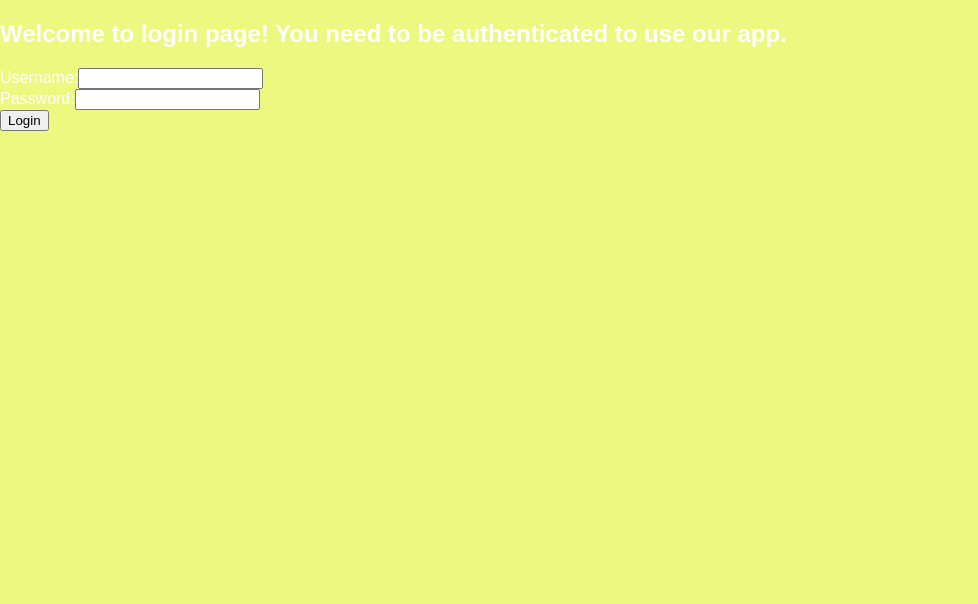
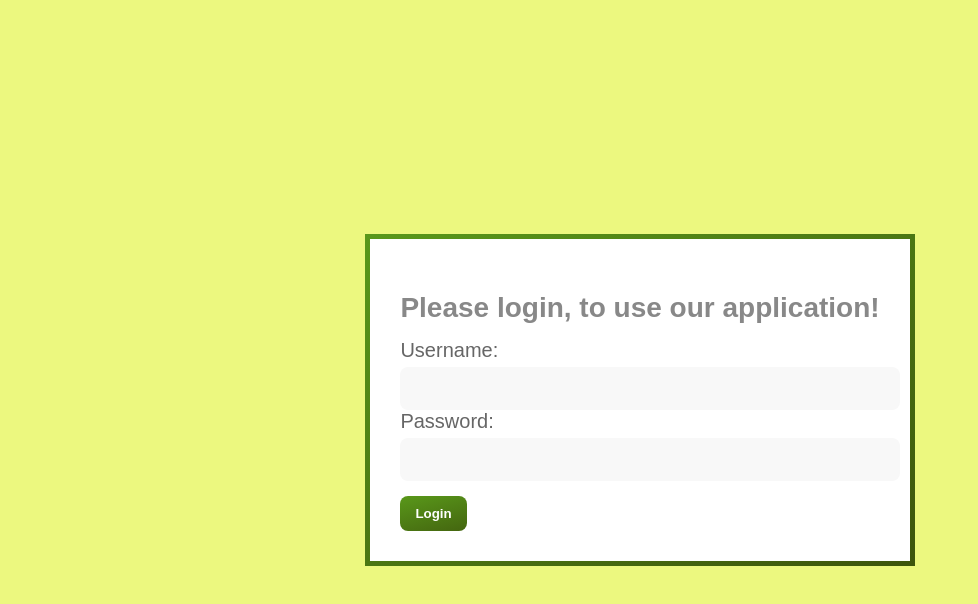
Before and after one commit to korzdan/banking-transactions-service, a React (Create React App) app in the folder src/main/frontend/: page /login in a window 1280 px wide. Shown: the top 604 px of the page, without its empty margins (0-978 px from the left). Built offline with nearby package versions, Linux system fonts and the light colour scheme.

Commit message:
Style Login component and edit starting page

```diff
--- a/src/main/frontend/src/App.js
+++ b/src/main/frontend/src/App.js
@@ -1,8 +1,7 @@
 import React from "react";
-import {BrowserRouter, Route, Switch} from "react-router-dom";
+import {BrowserRouter, Redirect, Route, Switch} from "react-router-dom";
 import Login from "./Components/Login/Login";
 import Success from "./Components/Success/Success";
-import Home from "./Components/Home/Home";
 import ErrorTable from "./Components/ErrorTable/ErrorTable";
 import FileUpload from "./Components/FileUpload/FileUpload";
 
@@ -11,7 +10,9 @@ function App() {
   return (
       <BrowserRouter>
           <Switch>
-              <Route exact path="/" component={Home}/>
+              <Route exact path="/">
+                  <Redirect to="/login"/>
+              </Route>
               <Route path="/login" component={Login}/>
               <Route path="/success" component={Success}/>
               <Route path="/errors" component={ErrorTable}/>
--- /dev/null
+++ b/src/main/frontend/src/Components/Login/Login.css
@@ -0,0 +1,105 @@
+.outer-form {
+    height: 100vh;
+    display: flex;
+    align-items: center;
+    justify-content: center;
+    margin: 0;
+    padding: 0;
+    box-sizing: border-box;
+    color: black;
+}
+
+.login {
+    appearance: none;
+    background: none;
+    border: none;
+    outline: none;
+}
+
+form:after {
+    content: '';
+    display: block;
+    position: absolute;
+    top: -5px;
+    left: -5px;
+    right: -5px;
+    bottom: -5px;
+    z-index: 1;
+    background-image: linear-gradient(to bottom right, #59981A, #3D550C);
+}
+
+form {
+    display: block;
+    position: relative;
+}
+
+form .form-inner {
+    position: relative;
+    display: block;
+    background-color: #FFF;
+    padding: 30px;
+    z-index: 2;
+}
+
+form .form-inner h2 {
+    text-align: center;
+    color: #888;
+    font-size: 28px;
+    font-weight: 600;
+    margin-bottom: 15px;
+}
+
+form .form-inner .form-group {
+    display: inline;
+    width: 300px;
+    margin-bottom: 15px;
+}
+
+.form-inner .form-group label {
+    display: block;
+    color: #666;
+    font-size: 20px;
+    margin-bottom: 5px;
+    transition: 0.4s;
+}
+
+.form-inner .form-group:focus-within label {
+    color: #3D550C;
+}
+
+form .form-inner .form-group input {
+    display: block;
+    width: 100%;
+    padding: 10px;
+    background-color: #F8F8F8;
+    border-radius: 8px;
+    transition: 0.4s;
+    font-size: 20px;
+}
+
+form .form-inner .form-group input:hover {
+    box-shadow: 0 0 2px rgba(0, 0, 0, 0.2);
+}
+
+form .form-inner input[type="button"] {
+    display: inline-block;
+    padding: 10px 15px;
+    margin-top: 15px;
+    border-radius: 8px;
+    background-image: linear-gradient(to bottom right, #59981A, #3D550C);
+    background-size: 200%;
+    background-position: 0;
+    transition: 0.4s;
+    color: #FFF;
+    font-weight: 700;
+    cursor: pointer;
+}
+
+form .form-inner input[type="button"]:hover {
+    background-position: 100% 0;
+}
+
+.login-error {
+    padding-bottom: 5px;
+    color: crimson;
+}
--- a/src/main/frontend/src/Components/Login/Login.js
+++ b/src/main/frontend/src/Components/Login/Login.js
@@ -1,6 +1,7 @@
 import React, {useState} from 'react';
 import axios from "axios";
 import {setToken} from "../../Utils/Common";
+import "../Login/Login.css"
 
 const Login = (props) => {
     const [username, setUsername] = useState('');
@@ -26,23 +27,25 @@ const Login = (props) => {
     }
 
     return (
-        <form>
+        <div className="outer-form">
+        <form className="login-form">
             <div className="form-inner">
-                <h2>Welcome to login page! You need to be authenticated to use our app.</h2>
+                <h2>Please login, to use our application!</h2>
                 {(error !== "") && (<div className="login-error">{error}</div>)}
                 <div className="form-group">
                     <label htmlFor="username">Username:</label>
-                    <input id="username" type="text" value={username}
+                    <input className="login" id="username" type="text" value={username}
                         onChange={e => setUsername(e.target.value)}/>
                 </div>
                 <div className="form-group">
                     <label htmlFor="password">Password:</label>
-                    <input type="password" id="password" value={password}
+                    <input className="login" type="password" id="password" value={password}
                            onChange={e => setPassword(e.target.value)}/>
                 </div>
-                <input type="button" value="Login" onClick={handleLogin}/>
+                <input className="login" type="button" id="login" value="Login" onClick={handleLogin}/>
             </div>
         </form>
+        </div>
     );
 };
 
```
